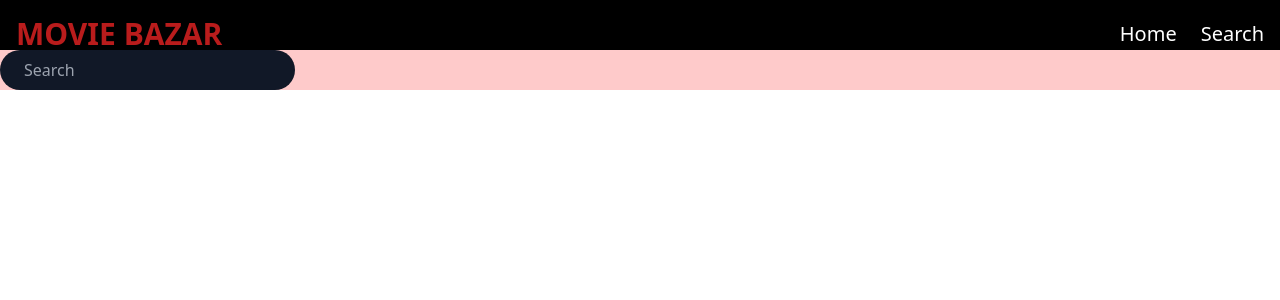
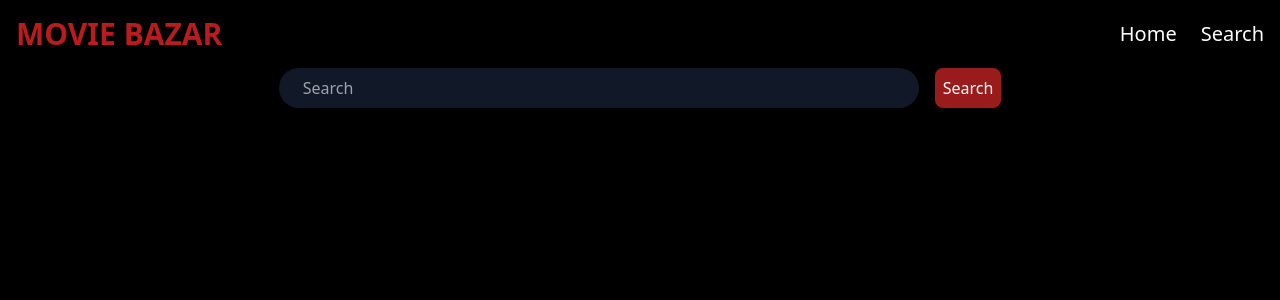
Before and after one commit to VishnuKV9933/Movie, a React (Create React App) app: page / in a window 1280 px wide. Shown: the top 300 px of the page. Built offline with nearby package versions, Linux system fonts and the light colour scheme.

Commit message:
search page completed

```diff
--- a/package.json
+++ b/package.json
@@ -6,6 +6,7 @@
     "@testing-library/jest-dom": "^5.17.0",
     "@testing-library/react": "^13.4.0",
     "@testing-library/user-event": "^13.5.0",
+    "axios": "^1.6.0",
     "browser-router": "^0.2.0",
     "react": "^18.2.0",
     "react-dom": "^18.2.0",
--- a/src/Components/Header/Header.jsx
+++ b/src/Components/Header/Header.jsx
@@ -3,9 +3,9 @@ import { Link, useNavigate } from 'react-router-dom';
 function Header() {
   const Navigate = useNavigate()
   return (
-    <div className="bg-black text-white font-sans h-[50px]">
+    <div className="bg-red-300 text-white font-sans items-center ">
     {/* Navigation Bar */}
-    <nav className="bg-black p-4">
+    <nav className="bg-black p-4  items-center">
       <div className="container mx-auto flex justify-between items-center">
         <div className="flex items-center">
         <Link to="/">
--- a/src/Components/Search/Search.css
+++ b/src/Components/Search/Search.css
@@ -1,3 +1,3 @@
 .search-body{
-    height: 100vh-50px;
+    min-height: 100vh;
 }
--- a/src/Components/Search/Search.jsx
+++ b/src/Components/Search/Search.jsx
@@ -1,22 +1,69 @@
-import React from 'react';
-import Header from '../Header/Header';
-import './Search.css'
+import React, { useState } from "react";
+import Header from "../Header/Header";
+import "./Search.css";
+import axios from "axios";
+import { apikey, baseurl } from "../../Utility";
 
 function Search() {
+  const [searchText, setSearchText] = useState("");
+  const [searchResuls, setSearchResults] = useState([]);
+
+  const search = async (e) => {
+    e.preventDefault()
+    const response = await axios.get(
+      `${baseurl}/search/movie?api_key=${apikey}&query=${searchText}`
+    );
+    setSearchResults(response.data.results);
+    setSearchText('')
+
+  };
+
   return (
     <>
-    <Header/>
+      <div className="search-body min-h-full bg-black">
+        <Header />
+        <form onSubmit={search} className="flex items-center gap-1 md:gap-4 justify-center sm:mb-10">
+          <div className="relative md:w-1/2">
+            <input
+            value={searchText}
+              onChange={(event) => setSearchText(event.target.value)}
+              type="text"
+              placeholder="Search"
+              className="bg-gray-900 text-white py-2 pl-6 pr-10 rounded-full focus:outline-none w-full "
+            />
+          </div>
+          {/* search button */}
+          <div
+            onClick={search}
+            className="bg-red-800 text-white p-2 rounded-lg hover:bg-red-900 cursor-pointer"
+          >
+            Search
+          </div>
+        </form>
 
-    <div className='search-body min-h-full bg-red-200' >
-            <div className="flex items-center">
-          <div className="relative">
-            <input type="text" placeholder="Search" className="bg-gray-900 text-white py-2 pl-6 pr-10 rounded-full focus:outline-none" />
 
-          </div>
-
+        {/* movie list */}
+        <div className="sm:flex sm:flex-wrap sm:gap-6  justify-center ">
+          {searchResuls.map((elem) => {
+            return (
+              <div key={elem.id}>
+                <div className="w-full my-1  p-10 sm:p-2  sm:w-[400px] lg:w-[300px] gap-2">
+                  <img
+                    className="sm:w-[100px] sm:h-[150px] "
+                    src={`https://image.tmdb.org/t/p/original/${elem.poster_path}`}
+                    alt="img "
+                  />
+                  <div className="text-white font-bold text-xl">
+                    {elem.original_title}
+                  </div>
+                  {console.log(elem)}
+                </div>
+              </div>
+            );
+          })}
         </div>
-    </div>
-
+        {/* movie list end */}
+      </div>
     </>
   );
 }
--- /dev/null
+++ b/src/Utility.js
@@ -0,0 +1,3 @@
+
+export const baseurl = "https://api.themoviedb.org/3";
+export const apikey = "08cc33bd5ae3a747598ce2ad84376e66";
```
Also changed, not shown: 1 other file (tests, documents, lock files or other folders).
